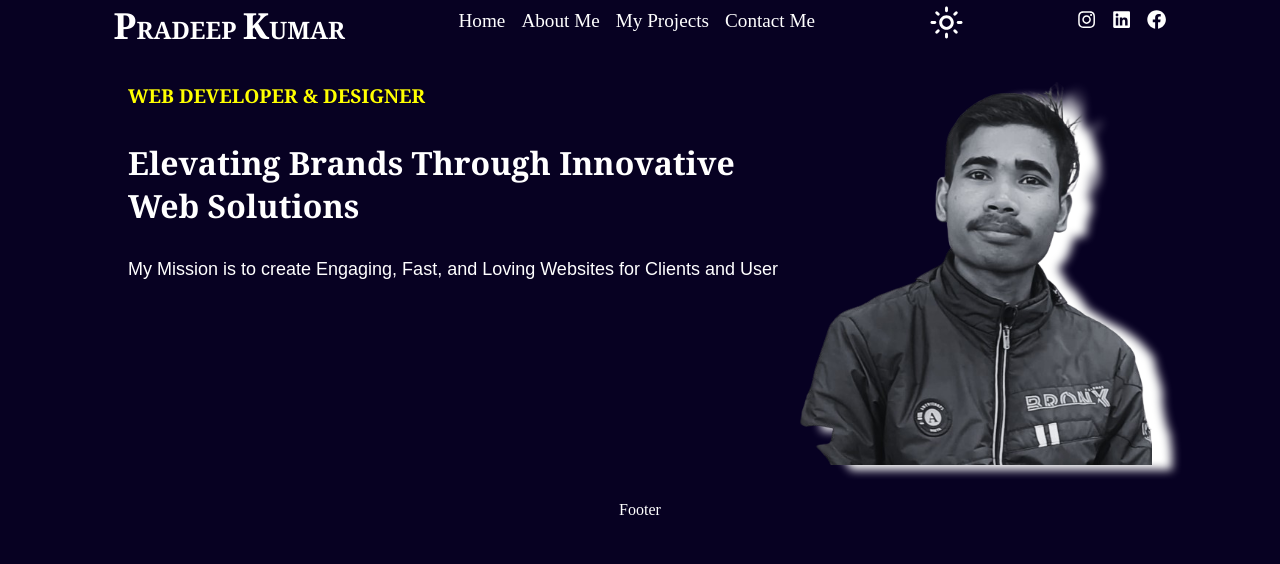
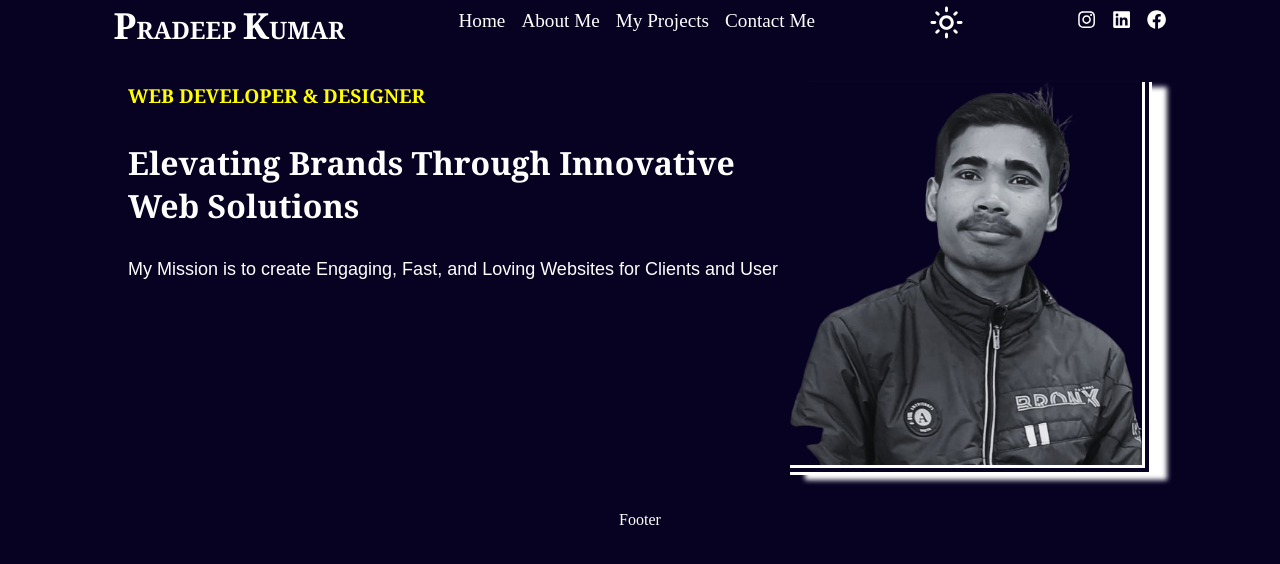
Before and after one commit to pradeepkumar-es/my-portfolio, a React (Vite) app: page / in a window 1280 px wide. Shown: the top 564 px of the page. Built offline with nearby package versions, Linux system fonts and the light colour scheme.

Commit message:
shadow bug

```diff
--- a/src/css/home.css
+++ b/src/css/home.css
@@ -4,17 +4,24 @@
     display: flex;
     justify-content: center;
     align-items: center;
+    /* position: inherit; */
+    /* z-index: 1; */
 }
 .introduction{
     display: flex;
     margin: 2rem 8rem;
 
+
 }
 .introduction .profile .pradeep-profile{
     max-width:22rem;
-    filter: drop-shadow(20px 5px 5px  var(--text-color));
-    /* border-bottom: double 10px var(--text-color); */
-    /* border-right: double 10px var(--text-color); */
+    /* position: relative; */
+    /* top: 44px; */
+    /* z-index: 0; */
+    box-shadow: 15px 5px 5px var(--text-color);
+    /* filter: drop-shadow(20px 5px 5px  var(--text-color)); */
+    border-bottom: double 10px var(--text-color);
+    border-right: double 10px var(--text-color);
 }
 .introduction h3{
     color:var(--sub-heading-color);
```
